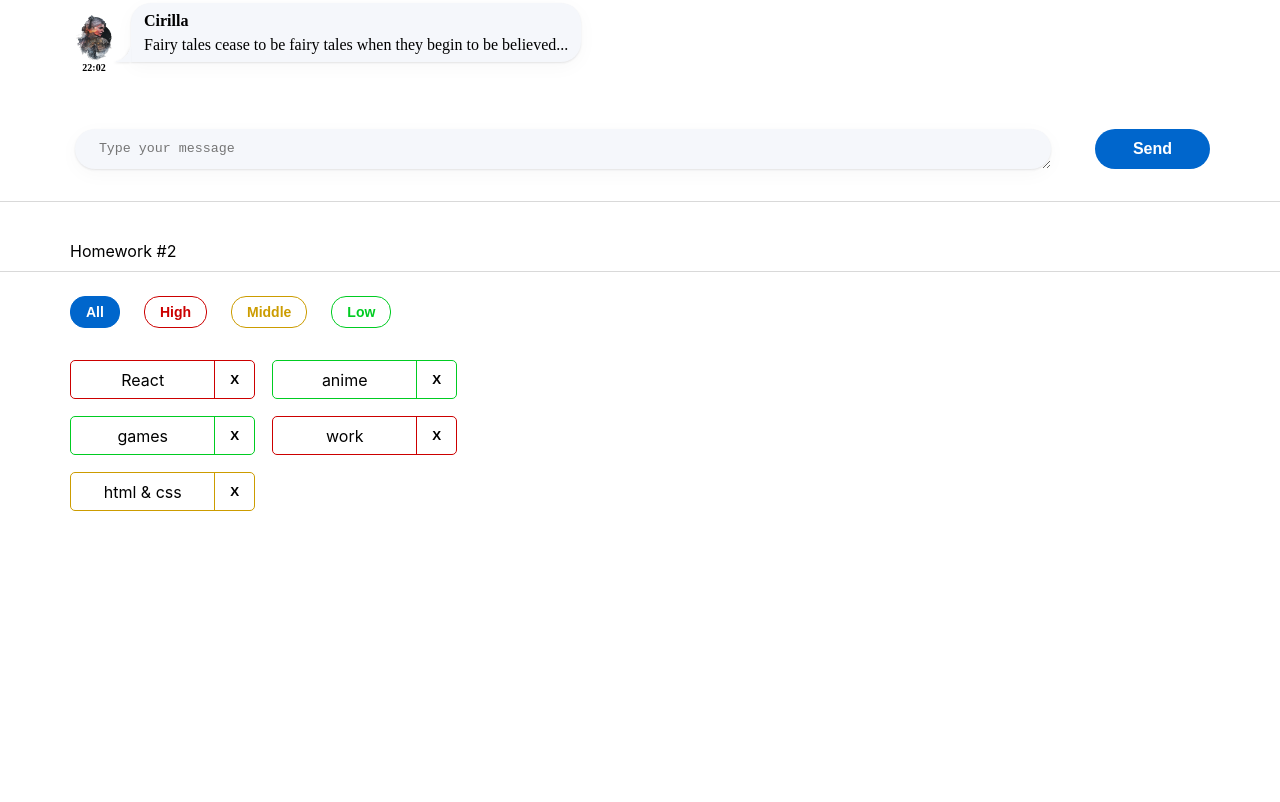
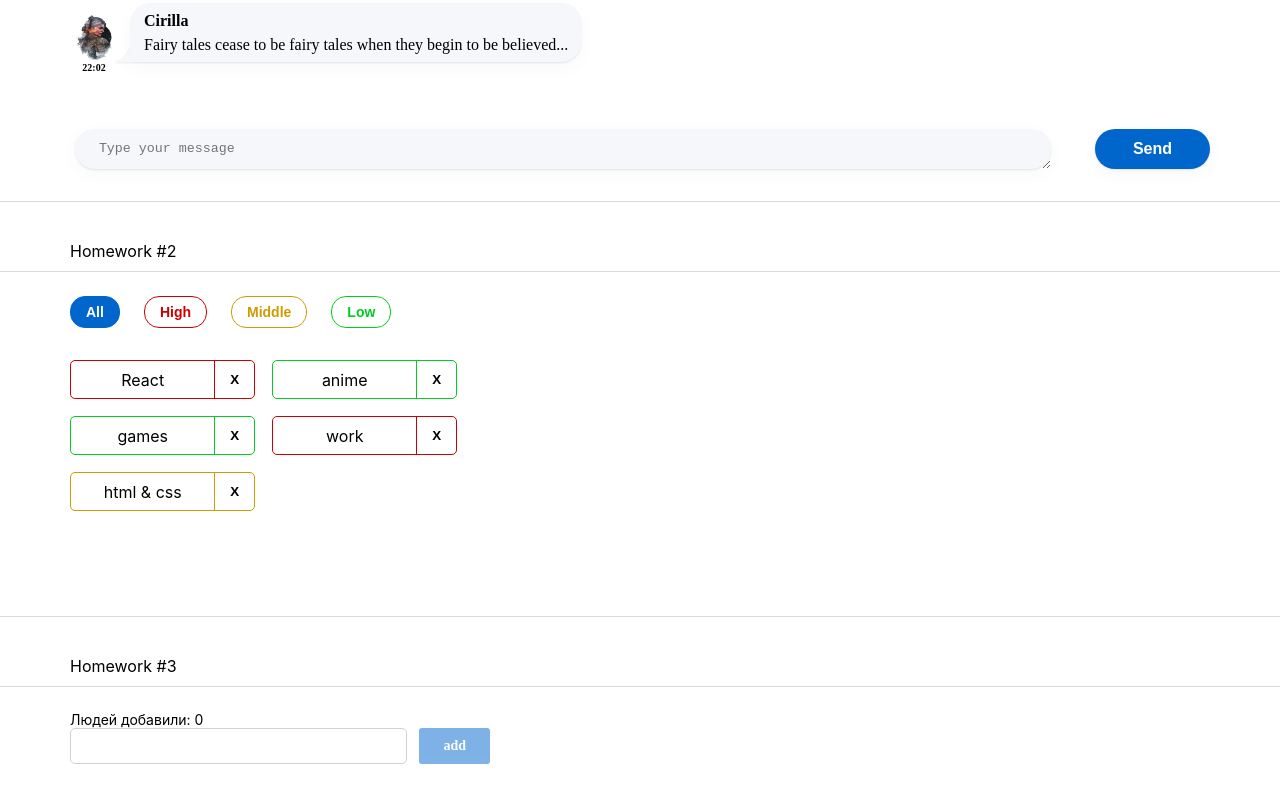
Before and after one commit to NikolaYK2/hws2, a React (Create React App) app: page /#/ in a window 1280 px wide. Shown: the part 260-1062 px from the top of the page. Before the commit the page ends 876 px from the top, so only its background shows below. Built offline with nearby package versions, Linux system fonts and the light colour scheme.

Commit message:
hw3 add users

```diff
--- a/src/index.css
+++ b/src/index.css
@@ -18,3 +18,4 @@
     font-family: source-code-pro, Menlo, Monaco, Consolas, 'Courier New',
     monospace;
 }
+input,textarea{width:100%;display:block;}
--- a/src/s1-main/App.tsx
+++ b/src/s1-main/App.tsx
@@ -2,6 +2,7 @@
 import s from './App.module.css'
 import HW1 from '../s2-homeworks/hw01/HW1'
 import HW2 from "../s2-homeworks/hw02/HW2";
+import HW3 from "../s2-homeworks/hw03/HW3";
 
 function App() {
     return (
@@ -9,7 +10,7 @@
             <HW1/>
             {/*раскомментировать по ходу выполнения*/}
             <HW2/>
-            {/*<HW3/>*/}
+            <HW3/>
             {/*<HW4/>*/}
 
             {/*при выполнении дз 5 и более - закомментировать здесь дз 1-4, так как они есть внутри дз 5*/}
--- a/src/s2-homeworks/hw01/message-sender/MessageSender.module.css
+++ b/src/s2-homeworks/hw01/message-sender/MessageSender.module.css
@@ -31,6 +31,7 @@
     border: none;
     color: #fff;
     margin: 0 0 0 44px;
+    box-shadow: 0 5px 20px rgba(29, 33, 38, 0.03), 0 1px 2px rgba(29, 33, 38, 0.1);
     cursor: pointer;
     transition: all 0.1s;
 
@@ -39,7 +40,7 @@
 .button:hover {
     transition: all 0.1s;
     box-shadow: 0 5px 10px rgba(29, 33, 38, 0.6), 0 1px 10px rgba(29, 33, 38, 0.1);
-    transform: translateY(-3px);
+    transform: translateY(-1px);
 }
 .button:active {
     transform: translateY(-0px);
--- a/src/s2-homeworks/hw03/Greeting.module.css
+++ b/src/s2-homeworks/hw03/Greeting.module.css
@@ -1,35 +1,76 @@
 .greetingForm {
+    padding: 0 0 211px;
+}
+.text {
+    font-size: 14px;
+    font-weight: 400;
+    line-height: 17px;
 }
 
 .inputAndButtonContainer {
+    display: flex;
+    max-width: 420px;
+        }
+        .inputAndButtonContainer>div {
+            flex: 1 1 auto;
+            margin: 0 12px 0 0;
+            height: 50px;
+        }
+    .input {
+        max-width: 372px;
+        min-width: 100px;
+        height: 36px;
+        border: 1px solid #D1D1D1;
+        border-radius: 5px;
+    }
+
+.error {
+    margin: 7px 0 0;
+    color: red;
 }
 
-.error {
-}
-
-.input {
-}
-
-.input:focus {
+.errorInput:focus {
+    transition: all 0.3s;
+    outline: 1px solid red;
 }
 
 .errorInput {
+    border: 1px solid red;
+    height: 36px;
+    border-radius: 5px;
 }
 
 .button {
+    display: block;
+    font-family: Montserrat, serif;
+    font-size: 14px;
+    font-weight: 600;
+    padding: 8px 24px;
+    height: 36px;
+    border-radius: 3px;
+    border: none;
+    background: #0066CC;
+    color: #fff;
+    box-shadow: 0 5px 10px rgba(29, 33, 38, 0.6), 0 1px 2px rgba(29, 33, 38, 0.7);
+    cursor: pointer;
+    transition: all 0.3s;
 }
 
 .button:focus {
+    background-color: green;
+    transition: all 0.1s;
 }
 
 .button:active {
+    box-shadow: none;
 }
 
 .button:disabled {
+    opacity: 50%;
+    box-shadow: none;
 }
 
-.text {
-}
 
 .greeting {
+    margin: 15px 0 0;
 }
--- a/src/s2-homeworks/hw03/Greeting.tsx
+++ b/src/s2-homeworks/hw03/Greeting.tsx
@@ -1,15 +1,16 @@
 import React, {ChangeEvent, KeyboardEvent} from 'react'
 import s from './Greeting.module.css'
 
+
 type GreetingPropsType = {
-    name: any // need to fix any
-    setNameCallback: any // need to fix any
-    addUser: any // need to fix any
-    onBlur: any // need to fix any
-    onEnter: any // need to fix any
-    error: any // need to fix any
-    totalUsers: any // need to fix any
-    lastUserName?: any // need to fix any
+    name: string // need to fix any
+    setNameCallback: (e:ChangeEvent<HTMLInputElement>)=>void // need to fix any
+    addUser: ()=>void,// need to fix any
+    onBlur: ()=>void, // need to fix any
+    onEnter: (e:KeyboardEvent<HTMLInputElement>)=>void, // need to fix any
+    error: string // need to fix any
+    totalUsers: number // need to fix any
+    lastUserName?: string // need to fix any
 }
 
 // презентационная компонента (для верстальщика)
@@ -25,7 +26,7 @@
         lastUserName,
     } // деструктуризация пропсов
 ) => {
-    const inputClass = s.errorInput // need to fix with (?:)
+    const inputClass = error ? s.errorInput : s.input// need to fix with (?:)
 
     return (
         <div id={'hw3-form'} className={s.greetingForm}>
--- a/src/s2-homeworks/hw03/GreetingContainer.tsx
+++ b/src/s2-homeworks/hw03/GreetingContainer.tsx
@@ -1,20 +1,29 @@
-import React, { ChangeEvent, KeyboardEvent, useState } from 'react'
+import React, {ChangeEvent, KeyboardEvent, useState} from 'react'
 import Greeting from './Greeting'
-import { UserType } from './HW3'
+import {UserType} from './HW3'
+import user from "../hw08/User";
 
 type GreetingContainerPropsType = {
-    users: any // need to fix any
-    addUserCallback: any // need to fix any
+    users: UserType[], // need to fix any
+    addUserCallback: (name: string) => void, // need to fix any
 }
 
-export const pureAddUser = (name: any, setError: any, setName: any, addUserCallback: any) => {
+export const pureAddUser = (name: string, setError: (error: string) => void, setName: (name: string) => void, addUserCallback: (name: string) => void) => {
     // если имя пустое - показать ошибку, иначе - добавить юзера и очистить инпут
+    if (name.trim() !== "") {
+        addUserCallback(name)
+        setName("")
+    } else {
+        setError("Ошибка! Введите имя!")
+    }
 }
 
-export const pureOnBlur = (name: any, setError: any) => { // если имя пустое - показать ошибку
+export const pureOnBlur = (name: string, setError: (error: string) => void,) => { // если имя пустое - показать ошибку
+    if (name.trim() === '') setError('Ошибка! Введите имя!');
 }
 
-export const pureOnEnter = (e: any, addUser: any) => { // если нажата кнопка Enter - добавить
+export const pureOnEnter = (e: KeyboardEvent<HTMLInputElement>, addUser: () => void) => { // если нажата кнопка Enter - добавить
+    if (e.key === "Enter") addUser();
 }
 
 // более простой и понятный для новичков
@@ -22,15 +31,15 @@
 
 // более современный и удобный для про :)
 const GreetingContainer: React.FC<GreetingContainerPropsType> = ({
-    users,
-    addUserCallback,
-}) => {
+                                                                     users,
+                                                                     addUserCallback,
+                                                                 }) => {
     // деструктуризация пропсов
-    const [name, setName] = useState<any>('') // need to fix any
-    const [error, setError] = useState<any>('') // need to fix any
+    const [name, setName] = useState<string>('') // need to fix any
+    const [error, setError] = useState<string>('') // need to fix any
 
-    const setNameCallback = (e: any) => { // need to fix any
-        setName('some name') // need to fix
+    const setNameCallback = (e: ChangeEvent<HTMLInputElement>) => { // need to fix any
+        setName(e.currentTarget.value) // need to fix
 
         error && setError('')
     }
@@ -42,12 +51,13 @@
         pureOnBlur(name, setError)
     }
 
-    const onEnter = (e: any) => {
+    const onEnter = (e: KeyboardEvent<HTMLInputElement>) => {
         pureOnEnter(e, addUser)
     }
 
-    const totalUsers = 0 // need to fix
-    const lastUserName = 'some name' // need to fix
+    const totalUsers = users.length// need to fix
+    const lastUserName =  totalUsers > 0 ? users[users.length-1].name : ''// need to fix
+
 
     return (
         <Greeting
--- a/src/s2-homeworks/hw03/HW3.tsx
+++ b/src/s2-homeworks/hw03/HW3.tsx
@@ -19,26 +19,28 @@
 
 // types
 export type UserType = {
-    _id: any // need to fix any
-    name: any // need to fix any
+    _id: string, // need to fix any
+    name: string, // need to fix any
 }
 
-export const pureAddUserCallback = (name: any, setUsers: any, users: any) => { // need to fix any
-    const user = { // need to fix
-    }
+export const pureAddUserCallback = (name: string, setUsers: (users:UserType[])=>void, users: UserType[]) => { // need to fix any
+    const user: UserType = { // need to fix
+        _id: v1(),
+        name: name,
+    };
     setUsers([...users, user])
 }
 
 const HW3 = () => {
-    const [users, setUsers] = useState<any>([]) // need to fix any
+    const [users, setUsers] = useState<UserType[]>([]) // need to fix any
 
-    const addUserCallback = (name: any) => { // need to fix any
+    const addUserCallback = (name: string) => { // need to fix any
         pureAddUserCallback(name, setUsers, users)
     }
 
     return (
         <div id={'hw3'}>
-            <div className={s2.hwTitle}>Homework #3</div>
+            <div className={s2.hwTitle}><span className={s2.hwTitleSpan}>Homework #3</span></div>
             {/*для автоматической проверки дз (не менять)*/}
 
             <div className={s2.hw}>
```
